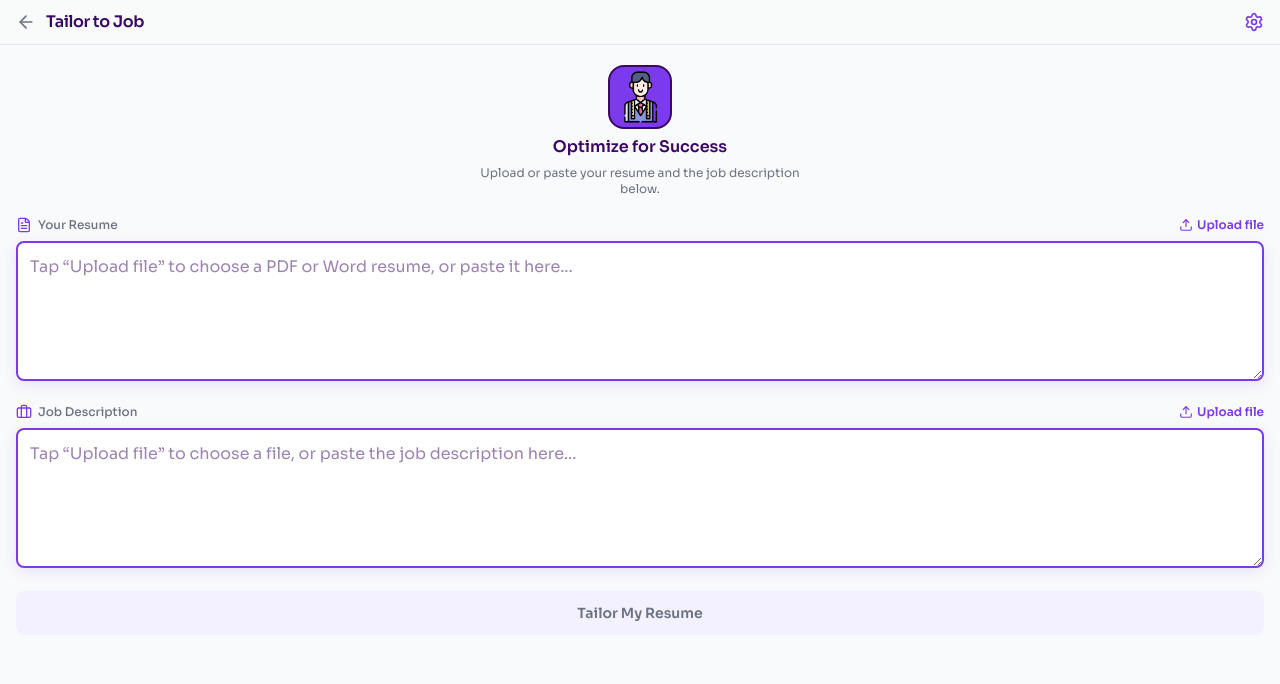
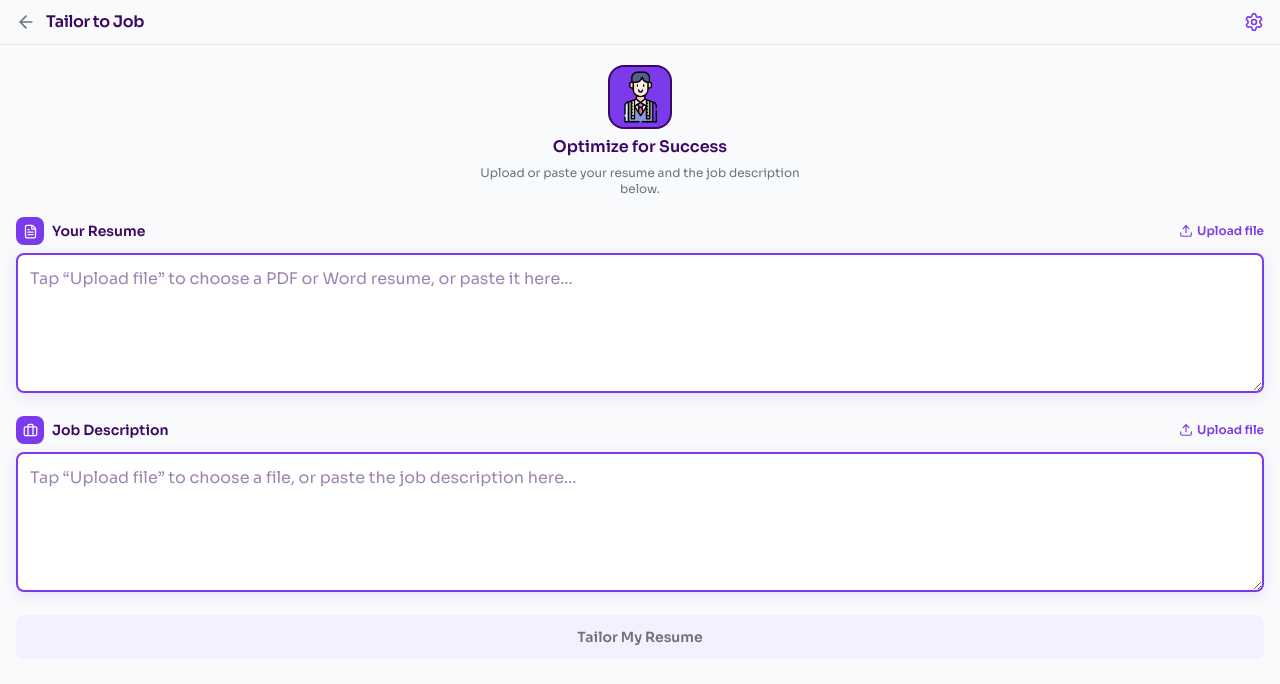
Before and after one commit to genocaino75-byte/resume-tailor-mobile, a React (Vite) app: page /tailor in a window 1280 px wide. Shown: the top 684 px of the page. Built offline with nearby package versions, Linux system fonts and the light colour scheme; no server answers.

Commit message:
Add file upload, purple UI, remove field icons, 16px inputs; v1.2.0 (11)

```diff
--- a/src/LoginScreen.jsx
+++ b/src/LoginScreen.jsx
@@ -93,7 +93,7 @@ export default function LoginScreen() {
               value={email}
               onChange={handleEmailChange}
               placeholder="Email address"
-              className="w-full py-3.5 pl-11 pr-11 text-base outline-none"
+              className="w-full py-3.5 pl-11 pr-4 text-base outline-none"
               style={{
                 backgroundColor: theme.card,
                 border: `2px solid ${emailError ? "#DC2626" : theme.primary}`,
@@ -102,7 +102,6 @@ export default function LoginScreen() {
                 boxShadow: "0 4px 14px rgba(124,58,237,0.12)",
               }}
             />
-            <img src="/tailor-icon.png" alt="" className="absolute right-3 top-1/2 -translate-y-1/2 w-6 h-6 rounded-full" style={{ border: `1.5px solid ${theme.primary}` }} />
           </div>
           {emailError && (
             <p className="text-xs -mt-2 ml-1" style={{ color: "#DC2626" }}>{emailError}</p>
@@ -116,7 +115,7 @@ export default function LoginScreen() {
               value={password}
               onChange={(e) => setPassword(e.target.value)}
               placeholder="Password"
-              className="w-full py-3.5 pl-11 pr-16 text-base outline-none"
+              className="w-full py-3.5 pl-11 pr-12 text-base outline-none"
               style={{
                 backgroundColor: theme.card,
                 border: `2px solid ${theme.primary}`,
@@ -133,7 +132,6 @@ export default function LoginScreen() {
             >
               {showPassword ? <EyeOff size={18} /> : <Eye size={18} />}
             </button>
-            <img src="/tailor-icon.png" alt="" className="absolute right-3 top-1/2 -translate-y-1/2 w-6 h-6 rounded-full" style={{ border: `1.5px solid ${theme.primary}` }} />
           </div>
 
           <button
--- a/src/SettingsScreen.jsx
+++ b/src/SettingsScreen.jsx
@@ -36,9 +36,9 @@ function SettingsRow({ item, onClick }) {
       <div className="flex items-center gap-3">
         <div
           className="w-10 h-10 rounded-full flex items-center justify-center flex-shrink-0"
-          style={{ backgroundColor: item.iconBg }}
+          style={{ backgroundColor: theme.primary }}
         >
-          <Icon size={18} color={item.iconColor} />
+          <Icon size={18} color="#FFFFFF" />
         </div>
         <span className="text-sm font-medium" style={{ color: theme.foreground }}>
           {item.label}
@@ -170,9 +170,9 @@ export default function SettingsScreen() {
           >
             <div
               className="w-10 h-10 rounded-full flex items-center justify-center flex-shrink-0"
-              style={{ backgroundColor: theme.primary + "22" }}
+              style={{ backgroundColor: theme.primary }}
             >
-              <LogOut size={18} color={theme.primary} />
+              <LogOut size={18} color="#FFFFFF" />
             </div>
             <span className="text-sm font-medium" style={{ color: theme.primary }}>
               Log Out
@@ -204,7 +204,7 @@ export default function SettingsScreen() {
           className="text-center text-xs tracking-wide mt-8"
           style={{ color: theme.mutedForeground }}
         >
-          VERSION 1.0.0 (1)
+          VERSION 1.2.0 (11)
         </p>
       </main>
     </div>
--- a/src/SignupScreen.jsx
+++ b/src/SignupScreen.jsx
@@ -113,7 +113,7 @@ export default function SignupScreen() {
               value={name}
               onChange={(e) => setName(e.target.value)}
               placeholder="Full name"
-              className="w-full py-3.5 pl-11 pr-11 text-base outline-none"
+              className="w-full py-3.5 pl-11 pr-4 text-base outline-none"
               style={{
                 backgroundColor: theme.card,
                 border: `2px solid ${theme.primary}`,
@@ -122,7 +122,6 @@ export default function SignupScreen() {
                 boxShadow: "0 4px 14px rgba(124,58,237,0.12)",
               }}
             />
-            <img src="/tailor-icon.png" alt="" className="absolute right-3 top-1/2 -translate-y-1/2 w-6 h-6 rounded-full" style={{ border: `1.5px solid ${theme.primary}` }} />
           </div>
 
           <div>
@@ -134,7 +133,7 @@ export default function SignupScreen() {
                 value={email}
                 onChange={handleEmailChange}
                 placeholder="Email address"
-                className="w-full py-3.5 pl-11 pr-11 text-base outline-none"
+                className="w-full py-3.5 pl-11 pr-4 text-base outline-none"
                 style={{
                   backgroundColor: theme.card,
                   border: `2px solid ${emailError ? "#DC2626" : theme.primary}`,
@@ -143,7 +142,6 @@ export default function SignupScreen() {
                   boxShadow: "0 4px 14px rgba(124,58,237,0.12)",
                 }}
               />
-              <img src="/tailor-icon.png" alt="" className="absolute right-3 top-1/2 -translate-y-1/2 w-6 h-6 rounded-full" style={{ border: `1.5px solid ${theme.primary}` }} />
             </div>
             {emailError && <p className="text-xs mt-1.5 ml-1" style={{ color: "#DC2626" }}>{emailError}</p>}
           </div>
@@ -157,7 +155,7 @@ export default function SignupScreen() {
                 value={password}
                 onChange={handlePasswordChange}
                 placeholder="Password (min. 10 characters, 2 numbers)"
-                className="w-full py-3.5 pl-11 pr-16 text-base outline-none"
+                className="w-full py-3.5 pl-11 pr-12 text-base outline-none"
                 style={{
                   backgroundColor: theme.card,
                   border: `2px solid ${passwordError ? "#DC2626" : theme.primary}`,
@@ -174,7 +172,6 @@ export default function SignupScreen() {
               >
                 {showPassword ? <EyeOff size={18} /> : <Eye size={18} />}
               </button>
-              <img src="/tailor-icon.png" alt="" className="absolute right-3 top-1/2 -translate-y-1/2 w-6 h-6 rounded-full" style={{ border: `1.5px solid ${theme.primary}` }} />
             </div>
             {passwordError && <p className="text-xs mt-1.5 ml-1" style={{ color: "#DC2626" }}>{passwordError}</p>}
           </div>
--- a/src/TailorScreen.jsx
+++ b/src/TailorScreen.jsx
@@ -287,9 +287,11 @@ export default function TailorScreen() {
 
         <section className="space-y-2">
           <div className="flex items-center justify-between">
-            <div className="flex items-center gap-1.5">
-              <FileText size={16} color={theme.primary} />
-              <label className="text-xs font-medium" style={{ color: theme.mutedForeground }}>
+            <div className="flex items-center gap-2">
+              <div className="w-7 h-7 rounded-lg flex items-center justify-center flex-shrink-0" style={{ backgroundColor: theme.primary }}>
+                <FileText size={15} color="#FFFFFF" />
+              </div>
+              <label className="text-sm font-semibold" style={{ color: theme.foreground }}>
                 Your Resume
               </label>
             </div>
@@ -330,9 +332,11 @@ export default function TailorScreen() {
 
         <section className="space-y-2">
           <div className="flex items-center justify-between">
-            <div className="flex items-center gap-1.5">
-              <Briefcase size={16} color={theme.primary} />
-              <label className="text-xs font-medium" style={{ color: theme.mutedForeground }}>
+            <div className="flex items-center gap-2">
+              <div className="w-7 h-7 rounded-lg flex items-center justify-center flex-shrink-0" style={{ backgroundColor: theme.primary }}>
+                <Briefcase size={15} color="#FFFFFF" />
+              </div>
+              <label className="text-sm font-semibold" style={{ color: theme.foreground }}>
                 Job Description
               </label>
             </div>
```
Also changed, not shown: 1 other file (tests, documents, lock files or other folders).
